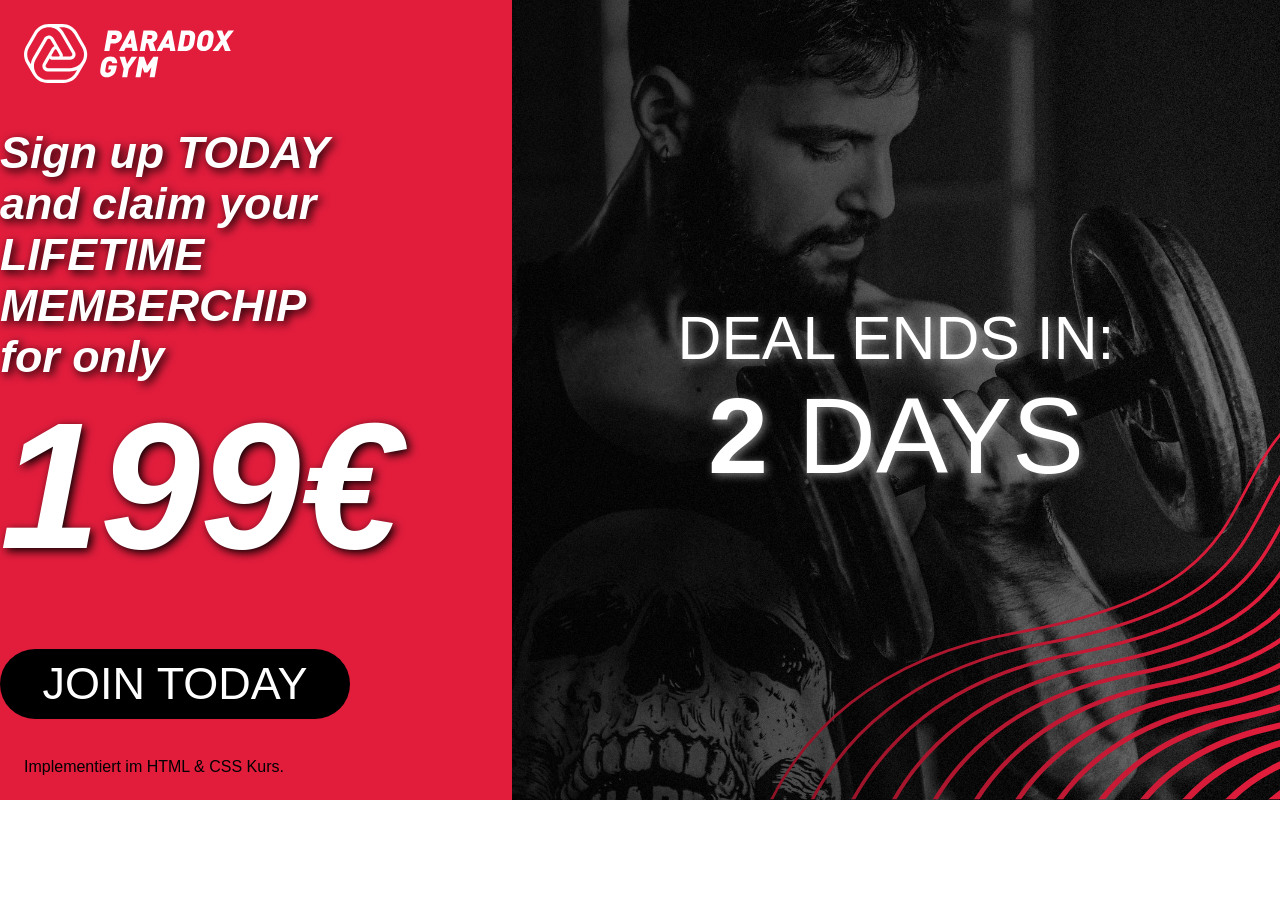
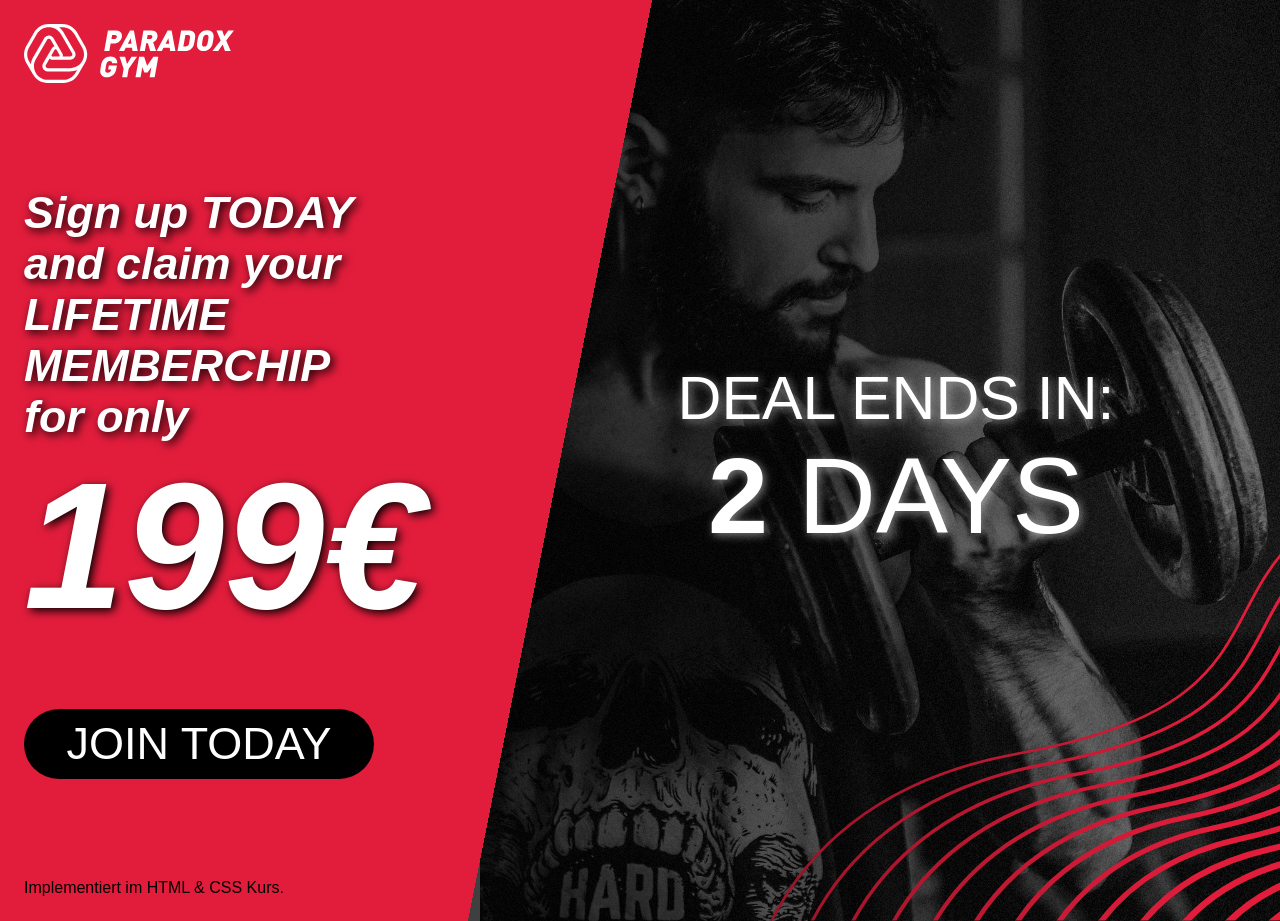
Before and after one commit to MH21-design/Projekt-Gym, a plain HTML site: page index.html in a window 1280 px wide. Before the commit the page ends 800 px from the top, so only its background shows below. Drawn offline with Linux system fonts and the light colour scheme.

Commit message:
add angel in red background

```diff
--- a/styles/main.css
+++ b/styles/main.css
@@ -16,11 +16,11 @@ body {
     min-height: 100%;
 
     background-image:
-        linear-gradient(to right,
+        linear-gradient(101.31deg,
             rgb(226,29,60) 0%,
-            rgb(226,29,60) 40%,
-            rgba(0, 0, 0, 0.5) 40%,
-            rgba(0, 0, 0, 0.5) 45%,
+            rgb(226,29,60) 50%,
+            rgba(0, 0, 0, 0.5) 50%,
+            rgba(0, 0, 0, 0.5) 55%,
             transparent 100%),
         url(../images/waves-cropped.svg),
         linear-gradient(to right,
@@ -36,12 +36,17 @@ body {
         100% 100%,
         40% auto,
         100% 100%,
-        60% auto;
+        calc(50% + 20vh) auto;
     background-position:
-        50% 50%,
+        -10vh 50%,
         100% 100%,
         50% 50%,
-        100% 35%;
+        100% 30%;
+    background-attachment:
+        fixed,
+        fixed,
+        fixed,
+        fixed;
 }
 
 span {
@@ -66,7 +71,7 @@ span {
 }
 
 .content-left-main {
-    margin: 0;
+    margin: 100px 24px 100px 24px;
     align-self: center;
 }
 
```
